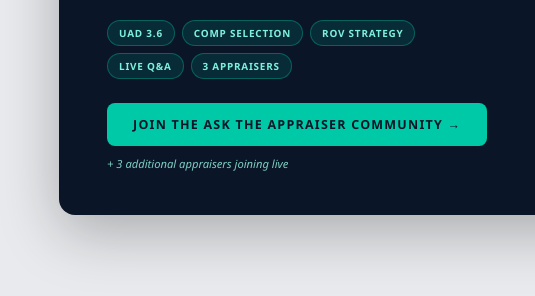
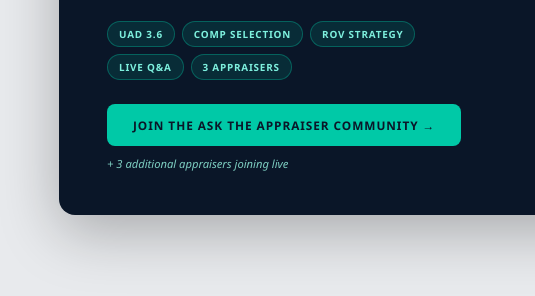
Before and after one commit to Elopezsu/ClaudeCodeTest, a plain HTML site: page ata-card.html in a window 1280 px wide. Shown: the part 494-790 px from the top of the page, 151-686 px from the left. Drawn offline with Linux system fonts and the light colour scheme.

Commit message:
Fix CTA wrapping — keep full text on one line

```diff
--- a/ata-card.html
+++ b/ata-card.html
@@ -135,14 +135,15 @@
       display: inline-block;
       background: #00c9a7;
       color: #0a1628;
-      font-size: .78rem;
+      font-size: .74rem;
       font-weight: 900;
-      letter-spacing: .1em;
+      letter-spacing: .08em;
       text-transform: uppercase;
       padding: 13px 26px;
       border-radius: 8px;
       text-decoration: none;
       transition: background .2s;
+      white-space: nowrap;
     }
     .card__cta:hover { background: #00b397; }
     .card__plus {
```
